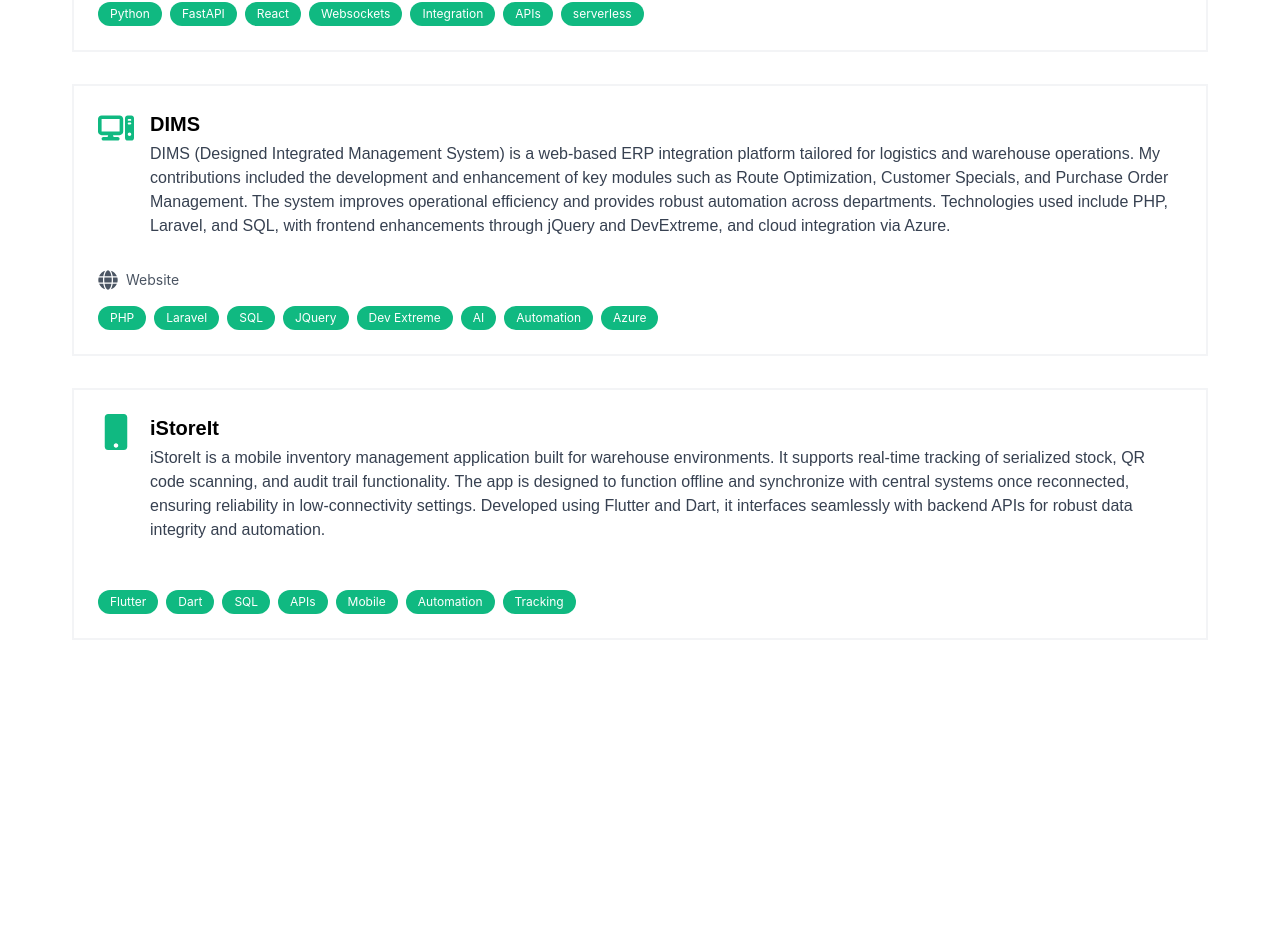
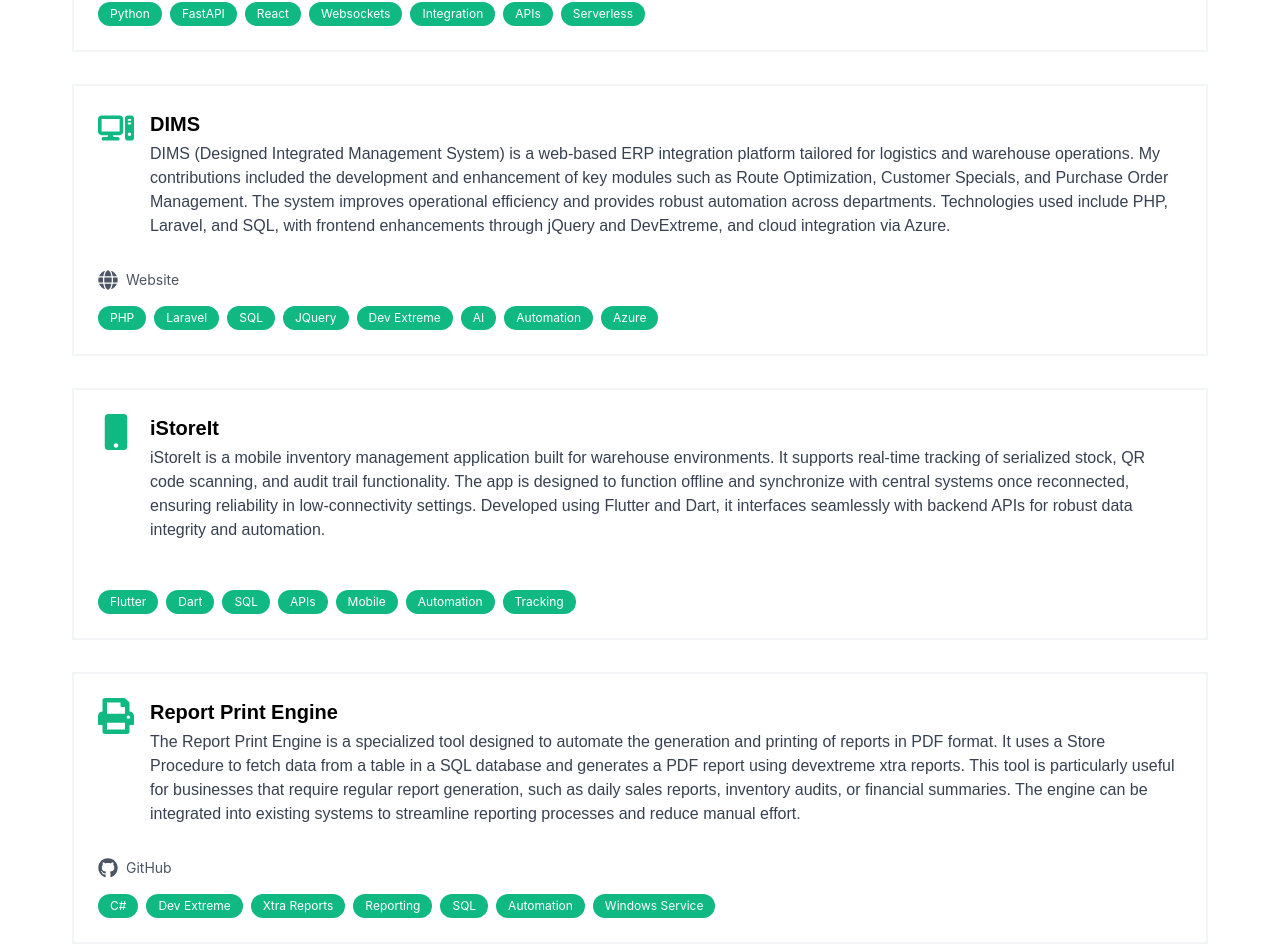
Before and after one commit to KyleJamesWestran/kylejameswestran.github.io, a React (Create React App) app: page / in a window 1280 px wide. Shown: the part 6356-7308 px from the top of the page. Before the commit the page ends 7068 px from the top, so only its background shows below. Built offline with nearby package versions, Linux system fonts and the light colour scheme; a web font is replaced by a local one.

Commit message:
feat: added report print engine

```diff
--- a/src/components/Projects.jsx
+++ b/src/components/Projects.jsx
@@ -1,5 +1,5 @@
 import React from "react";
-import { FaMobile, FaRobot, FaGlobe, FaGithub, FaClock, FaServer } from "react-icons/fa";
+import { FaMobile, FaRobot, FaGlobe, FaGithub, FaClock, FaServer, FaPrint } from "react-icons/fa";
 import { FaComputer } from "react-icons/fa6";
 
 const projects = [
@@ -31,7 +31,7 @@
         links: {
             github: "https://github.com/KyleJamesWestran/Slinky",
         },
-        tags: ["Python", "FastAPI", "React", "Websockets", "Integration", "APIs", "serverless"]
+        tags: ["Python", "FastAPI", "React", "Websockets", "Integration", "APIs", "Serverless"]
     },
     {
         icon: <FaComputer />,
@@ -51,6 +51,16 @@
         links: {
         },
         tags: ["Flutter", "Dart", "SQL", "APIs", "Mobile", "Automation", "Tracking"]
+    },
+    {
+        icon: <FaPrint />,
+        title: "Report Print Engine",
+        description:
+            "The Report Print Engine is a specialized tool designed to automate the generation and printing of reports in PDF format. It uses a Store Procedure to fetch data from a table in a SQL database and generates a PDF report using devextreme xtra reports. This tool is particularly useful for businesses that require regular report generation, such as daily sales reports, inventory audits, or financial summaries. The engine can be integrated into existing systems to streamline reporting processes and reduce manual effort.",
+        links: {
+            github: "https://github.com/KyleJamesWestran/ReportPrintEngine",
+        },
+        tags: ["C#", "Dev Extreme", "Xtra Reports", "Reporting", "SQL", "Automation", "Windows Service"]
     },
 
 ];
```
